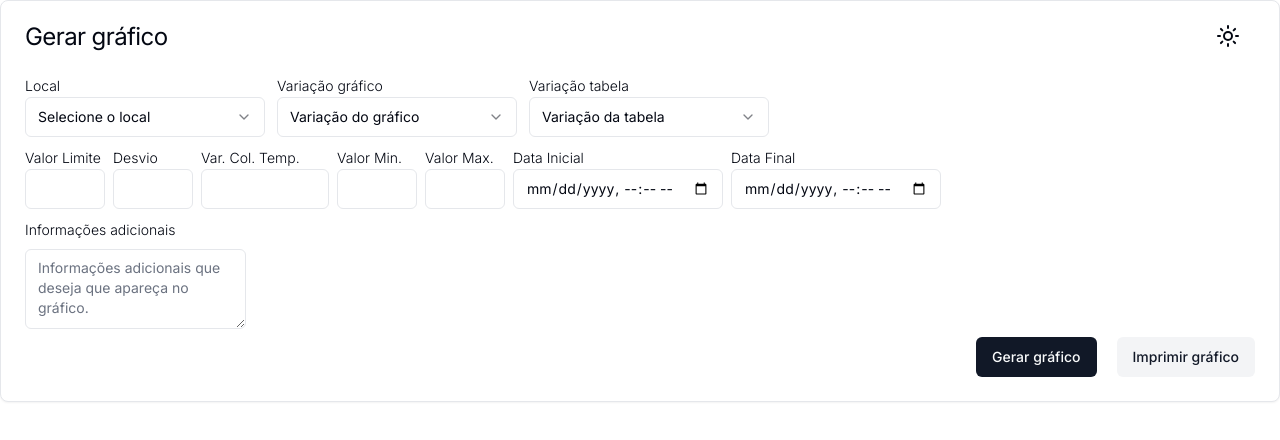
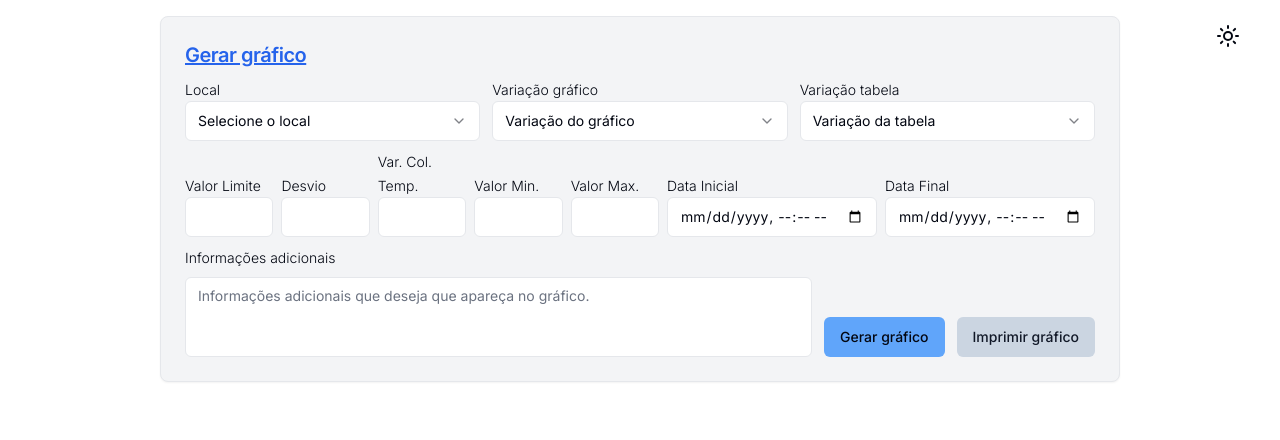
Before and after one commit to Frigosul/termografia, a Next.js app: page /data/chart in a window 1280 px wide. Shown: the top 440 px of the page. Built offline with nearby package versions, Linux system fonts and the light colour scheme.

Commit message:
feat: created component generated chart

```diff
--- a/src/app/data/chart/components/form-generate-chart.tsx
+++ b/src/app/data/chart/components/form-generate-chart.tsx
@@ -93,8 +93,8 @@ export function FormGenerateChart() {
   return (
     <form onSubmit={handleSubmit(handleGenerateDataChart)} className="gap-2  flex flex-col items-start">
       <TooltipProvider>
-        <div className="flex flex-1 gap-3">
-          <div className="space-y-2 w-60">
+        <div className="flex w-full gap-3">
+          <div className="space-y-2 flex-1">
             <Tooltip>
               <TooltipTrigger asChild>
                 <div>
@@ -104,7 +104,7 @@ export function FormGenerateChart() {
                     control={control}
                     render={({ field: { onChange, value, ref } }) => (
                       <Select onValueChange={onChange} value={value} >
-                        <SelectTrigger ref={ref}>
+                        <SelectTrigger ref={ref} className="dark:bg-slate-900"  >
                           <SelectValue placeholder="Selecione o local" />
                         </SelectTrigger>
                         <SelectContent>
@@ -126,8 +126,7 @@ export function FormGenerateChart() {
 
             {errors.localChamber?.message && <p className="text-red-500 text-sm font-light" >{errors.localChamber?.message}</p>}
           </div>
-
-          <div className="space-y-2 w-60">
+          <div className="space-y-2 flex-1">
             <Tooltip>
               <TooltipTrigger asChild>
                 <div>
@@ -137,7 +136,7 @@ export function FormGenerateChart() {
                     control={control}
                     render={({ field: { onChange, value, ref } }) => (
                       <Select onValueChange={onChange} value={value} >
-                        <SelectTrigger ref={ref}>
+                        <SelectTrigger ref={ref} className="dark:bg-slate-900" >
                           <SelectValue placeholder="Variação do gráfico" />
                         </SelectTrigger>
                         <SelectContent>
@@ -159,7 +158,7 @@ export function FormGenerateChart() {
             </Tooltip>
             {errors.variationChart?.message && <p className="text-red-500 text-sm font-light" >{errors.variationChart?.message}</p>}
           </div>
-          <div className="space-y-2 w-60">
+          <div className="space-y-2 flex-1">
             <Tooltip>
               <TooltipTrigger asChild>
                 <div>
@@ -169,7 +168,7 @@ export function FormGenerateChart() {
                     control={control}
                     render={({ field: { onChange, value, ref } }) => (
                       <Select onValueChange={onChange} value={value} >
-                        <SelectTrigger ref={ref}>
+                        <SelectTrigger ref={ref} className="dark:bg-slate-900" >
                           <SelectValue placeholder="Variação da tabela" />
                         </SelectTrigger>
                         <SelectContent>
@@ -195,13 +194,13 @@ export function FormGenerateChart() {
           </div>
         </div>
 
-        <div className="flex items-end gap-2">
-          <div className="space-y-2 w-20">
+        <div className="flex w-full items-end gap-2">
+          <div className="space-y-2 w-20 flex-1">
             <Tooltip>
               <TooltipTrigger asChild>
                 <div>
                   <Label className="font-light text-sm" htmlFor="limit">Valor Limite</Label>
-                  <Input id="limit" type="number" className="[appearance:textfield] [&::-webkit-outer-spin-button]:appearance-none [&::-webkit-inner-spin-button]:appearance-none" {...register('limit', { valueAsNumber: true })} />
+                  <Input id="limit" type="number" className="[appearance:textfield]   dark:bg-slate-900 [&::-webkit-outer-spin-button]:appearance-none [&::-webkit-inner-spin-button]:appearance-none" {...register('limit', { valueAsNumber: true })} />
                 </div>
               </TooltipTrigger>
               <TooltipContent side="bottom">
@@ -210,13 +209,13 @@ export function FormGenerateChart() {
             </Tooltip>
             {errors.limit?.message && <p className="text-red-500 text-sm font-light" >{errors.limit?.message}</p>}
           </div>
-          <div className="space-y-2 w-20">
+          <div className="space-y-2 w-20 flex-1">
             <Tooltip>
               <TooltipTrigger asChild>
                 <div>
                   <Label className="font-light text-sm" htmlFor="detour">Desvio</Label>
 
-                  <Input id="detour" type="number" className="[appearance:textfield] [&::-webkit-outer-spin-button]:appearance-none [&::-webkit-inner-spin-button]:appearance-none" {...register('detour', { valueAsNumber: true })} />
+                  <Input id="detour" type="number" className="[appearance:textfield]  dark:bg-slate-900  [&::-webkit-outer-spin-button]:appearance-none [&::-webkit-inner-spin-button]:appearance-none" {...register('detour', { valueAsNumber: true })} />
                 </div>
               </TooltipTrigger>
               <TooltipContent side="bottom">
@@ -225,12 +224,12 @@ export function FormGenerateChart() {
             </Tooltip>
             {errors.detour?.message && <p className="text-red-500 text-sm font-light" >{errors.detour?.message}</p>}
           </div>
-          <div className="space-y-2 w-32">
+          <div className="space-y-2 w-32 flex-1">
             <Tooltip>
               <TooltipTrigger asChild>
                 <div>
                   <Label className="font-light text-sm" htmlFor="variationTemp">Var. Col. Temp.</Label>
-                  <Input id="variationTemp" type="number" className="[appearance:textfield] [&::-webkit-outer-spin-button]:appearance-none [&::-webkit-inner-spin-button]:appearance-none" {...register('variationTemp', { valueAsNumber: true })} />
+                  <Input id="variationTemp" type="number" className="[appearance:tex  dark:bg-slate-900 tfield] [&::-webkit-outer-spin-button]:appearance-none [&::-webkit-inner-spin-button]:appearance-none" {...register('variationTemp', { valueAsNumber: true })} />
                 </div>
               </TooltipTrigger>
               <TooltipContent side="bottom">
@@ -239,13 +238,13 @@ export function FormGenerateChart() {
             </Tooltip>
             {errors.variationTemp?.message && <p className="text-red-500 text-sm font-light" >{errors.variationTemp?.message}</p>}
           </div>
-          <div className="space-y-2 w-20">
+          <div className="space-y-2 w-20 flex-1">
             <Tooltip>
               <TooltipTrigger asChild>
                 <div>
                   <Label className="font-light text-sm" htmlFor="minValue">Valor Min.</Label>
 
-                  <Input id="minValue" type="number" className="[appearance:textfield] [&::-webkit-outer-spin-button]:appearance-none [&::-webkit-inner-spin-button]:appearance-none" {...register('minValue', { valueAsNumber: true })} />
+                  <Input id="minValue" type="number" className="[appearance:textfield] dark:bg-slate-900  [&::-webkit-outer-spin-button]:appearance-none [&::-webkit-inner-spin-button]:appearance-none" {...register('minValue', { valueAsNumber: true })} />
                 </div>
               </TooltipTrigger>
               <TooltipContent side="bottom">
@@ -254,13 +253,13 @@ export function FormGenerateChart() {
             </Tooltip>
             {errors.minValue?.message && <p className="text-red-500 text-sm font-light" >{errors.minValue?.message}</p>}
           </div>
-          <div className="space-y-2 w-20">
+          <div className="space-y-2 w-20 flex-1">
             <Tooltip>
               <TooltipTrigger asChild>
                 <div>
                   <Label className="font-light text-sm" htmlFor="maxValue">Valor Max.</Label>
 
-                  <Input id="maxValue" type="number" className="[appearance:textfield] [&::-webkit-outer-spin-button]:appearance-none [&::-webkit-inner-spin-button]:appearance-none" {...register('maxValue', { valueAsNumber: true })} />
+                  <Input id="maxValue" type="number" className="[appearance:textfield]  dark:bg-slate-900  [&::-webkit-outer-spin-button]:appearance-none [&::-webkit-inner-spin-button]:appearance-none" {...register('maxValue', { valueAsNumber: true })} />
                 </div>
               </TooltipTrigger>
               <TooltipContent side="bottom">
@@ -269,12 +268,12 @@ export function FormGenerateChart() {
             </Tooltip>
             {errors.maxValue?.message && <p className="text-red-500 text-sm font-light" >{errors.maxValue?.message}</p>}
           </div>
-          <div className="space-y-2 ">
+          <div className="space-y-2">
             <Tooltip>
               <TooltipTrigger asChild>
                 <div>
                   <Label className="font-light text-sm" htmlFor="startDate">Data Inicial</Label>
-                  <Input id="startDate" type="datetime-local" min="2000-01-01T00:00" max="9999-12-31T23:59" {...register('startDate')} />
+                  <Input id="startDate" type="datetime-local" min="2000-01-01T00:00" max="9999-12-31T23:59" className="dark:bg-slate-900" {...register('startDate')} />
                 </div>
               </TooltipTrigger>
               <TooltipContent side="bottom">
@@ -283,12 +282,12 @@ export function FormGenerateChart() {
             </Tooltip>
             {errors.startDate?.message && <p className="text-red-500 text-sm font-light" >{errors.startDate?.message}</p>}
           </div>
-          <div className="space-y-2 ">
+          <div className="space-y-2">
             <Tooltip>
               <TooltipTrigger asChild>
                 <div>
                   <Label className="font-light text-sm" htmlFor="endDate">Data Final</Label>
-                  <Input id="endDate" type="datetime-local" min="2000-01-01T00:00" max="9999-12-31T23:59" {...register('endDate')} />
+                  <Input id="endDate" type="datetime-local" min="2000-01-01T00:00" max="9999-12-31T23:59" className="dark:bg-slate-900" {...register('endDate')} />
                 </div>
               </TooltipTrigger>
               <TooltipContent side="bottom">
@@ -298,15 +297,18 @@ export function FormGenerateChart() {
             {errors.endDate?.message && <p className="text-red-500 text-sm font-light" >{errors.endDate?.message}</p>}
           </div>
         </div>
-        <div className="space-y-2 ">
-          <Label className="font-light text-sm" htmlFor="description">Informações adicionais</Label>
-          <Textarea id="description" placeholder="Informações adicionais que deseja que apareça no gráfico." {...register('description')} />
-          {errors.description?.message && <p className="text-red-500 text-sm font-light" >{errors.description?.message}</p>}
+        <div className="flex w-full gap-3 items-end">
+          <div className="space-y-2 flex-1">
+            <Label className="font-light text-sm" htmlFor="description">Informações adicionais</Label>
+            <Textarea id="description" placeholder="Informações adicionais que deseja que apareça no gráfico." className="dark:bg-slate-900 resize-none" {...register('description')} />
+            {errors.description?.message && <p className="text-red-500 text-sm font-light" >{errors.description?.message}</p>}
+          </div>
+          <Button disabled={isSubmitting} type="submit" className="dark:bg-blue-600 bg-blue-400 hover:bg-blue-500 hover:dark:bg-blue-500 text-foreground">Gerar gráfico</Button>
+          <Button disabled={isSubmitting} type="button" variant="secondary" className="dark:bg-gray-950 bg-slate-300 hover:bg-slate-400 hover:dark:bg-gray-900">Imprimir gráfico</Button>
         </div>
-        <div className="flex gap-5 ml-auto mt-auto">
-          <Button disabled={isSubmitting} type="submit">Gerar gráfico</Button>
-          <Button disabled={isSubmitting} type="button" variant="secondary">Imprimir gráfico</Button>
-        </div>
+
+
+
       </TooltipProvider>
     </form>
   )
--- a/src/app/data/chart/page.tsx
+++ b/src/app/data/chart/page.tsx
@@ -6,11 +6,11 @@ export default function Chart() {
 
 
   return (
-    <Card>
-      <CardHeader>
-        <CardTitle className="font-normal tracking-tight text-foreground ">Gerar gráfico</CardTitle>
+    <Card className="w-3/4 mx-auto mt-4 bg-muted  dark:bg-slate-800 shadow-sm">
+      <CardHeader className="pb-2">
+        <CardTitle className="text-xl tracking-tight text-blue-600 dark:text-blue-500 underline">Gerar gráfico</CardTitle>
       </CardHeader>
-      <CardContent>
+      <CardContent >
         <FormGenerateChart />
       </CardContent>
     </Card>
```
